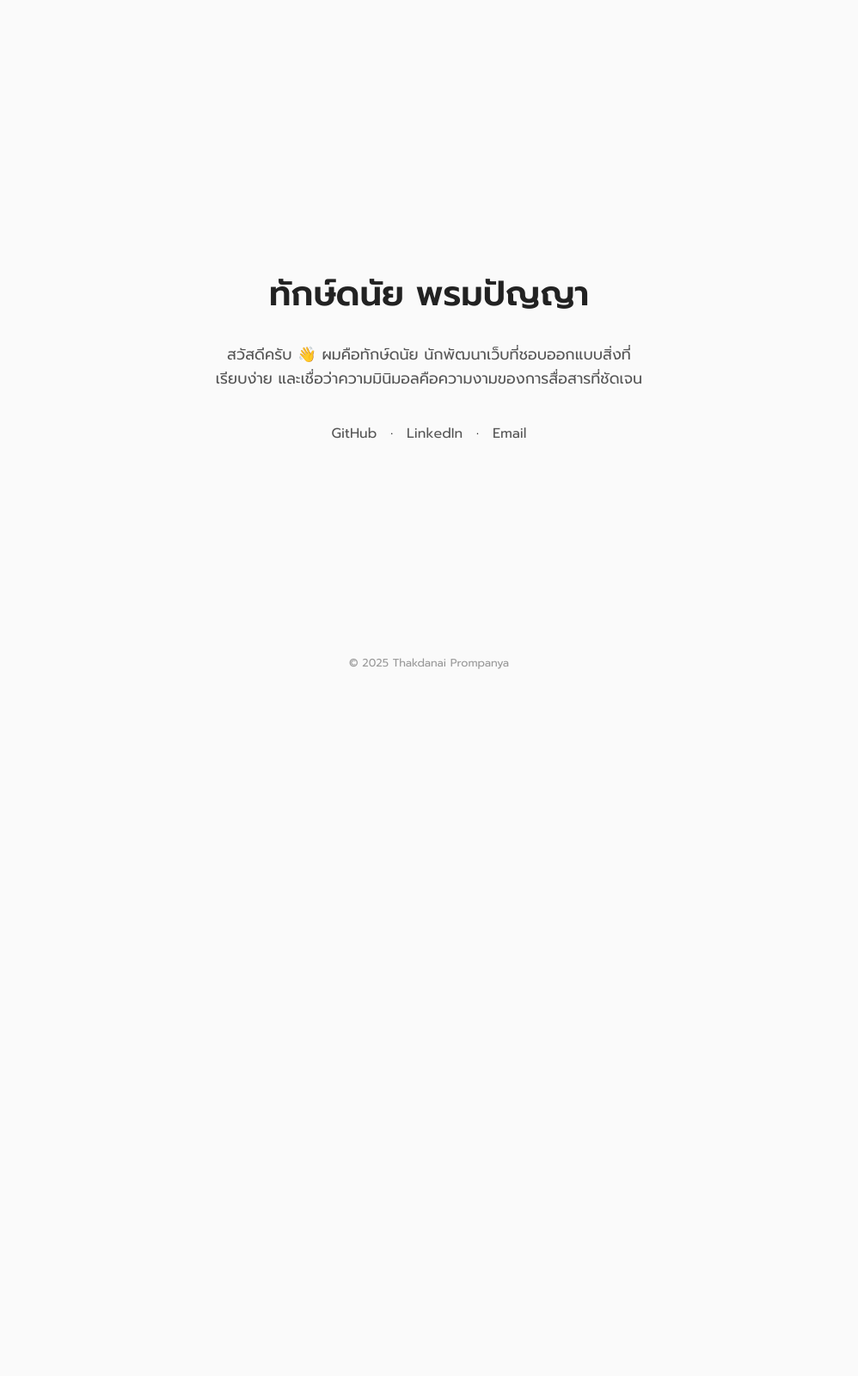
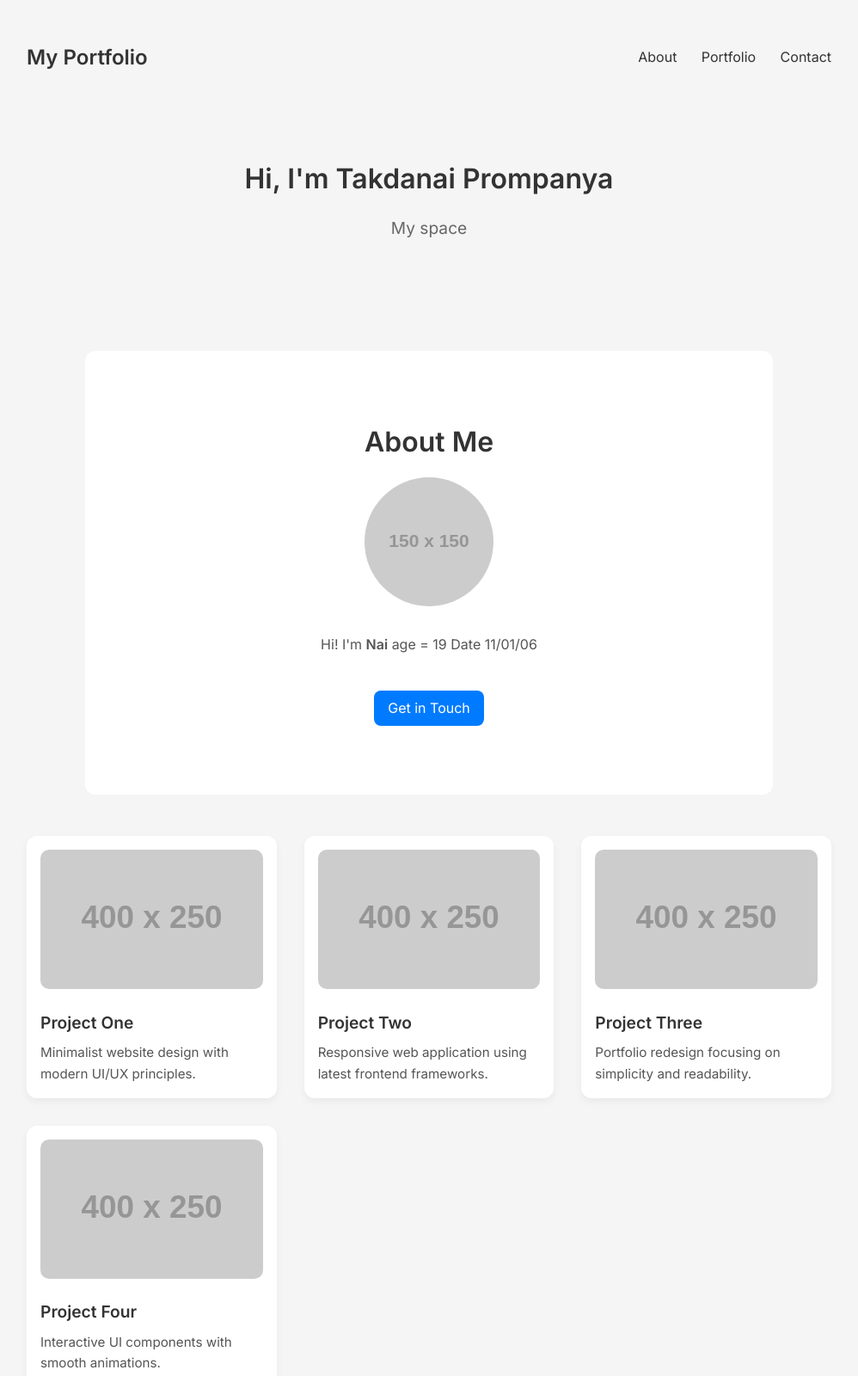
Before and after one commit to 67020971/webappdev101s2, a plain HTML site: page index.html in a window 1280 px wide. Shown: the top 1600 px of the page at 86% size, without its empty margins (141-1139 px from the left). Before the commit the page ends 800 px from the top, so only its background shows below. Drawn offline with Linux system fonts and the light colour scheme; placeholder pictures from the web are drawn by us.

Commit message:
Update index.html

```diff
--- a/index.html
+++ b/index.html
@@ -3,70 +3,193 @@
 <head>
   <meta charset="UTF-8">
   <meta name="viewport" content="width=device-width, initial-scale=1.0">
-  <title>ทักษ์ดนัย พรมปัญญา</title>
+  <title>My Portfolio</title>
+  <link href="https://fonts.googleapis.com/css2?family=Inter:wght@400;600&display=swap" rel="stylesheet">
   <style>
-    /* 🌿 สไตล์มินิมอล */
-    body {
-      font-family: 'Prompt', sans-serif;
-      background-color: #fafafa;
-      color: #222;
-      display: flex;
-      flex-direction: column;
-      justify-content: center;
-      align-items: center;
-      height: 100vh;
+
+    * {
       margin: 0;
+      padding: 0;
+      box-sizing: border-box;
     }
 
-    h1 {
-      font-size: 2.5em;
-      margin-bottom: 0.2em;
-    }
-
-    p {
-      font-size: 1.1em;
-      color: #555;
-      max-width: 500px;
-      text-align: center;
+    body {
+      font-family: 'Inter', sans-serif;
+      background-color: #f5f5f5;
+      color: #333;
       line-height: 1.6;
     }
 
-    .social {
-      margin-top: 20px;
+    a {
+      text-decoration: none;
+      color: inherit;
     }
 
-    .social a {
-      color: #555;
-      text-decoration: none;
-      margin: 0 10px;
+    .container {
+      max-width: 1000px;
+      margin: 0 auto;
+      padding: 2rem;
+    }
+
+    header {
+      display: flex;
+      justify-content: space-between;
+      align-items: center;
+      padding: 1rem 0;
+    }
+
+    header h1 {
+      font-weight: 600;
+      font-size: 1.5rem;
+    }
+
+    nav a {
+      margin-left: 1.5rem;
+      font-weight: 500;
       transition: color 0.3s;
     }
 
-    .social a:hover {
-      color: #000;
+    nav a:hover {
+      color: #007BFF;
+    }
+    .hero {
+      text-align: center;
+      padding: 5rem 1rem;
+    }
+
+    .hero h2 {
+      font-size: 2rem;
+      margin-bottom: 1rem;
+    }
+
+    .hero p {
+      font-size: 1.2rem;
+      color: #666;
+    }
+
+    .portfolio {
+      display: grid;
+      grid-template-columns: repeat(auto-fit, minmax(250px, 1fr));
+      gap: 2rem;
+      margin-top: 3rem;
+    }
+
+    .project {
+      background: #fff;
+      padding: 1rem;
+      border-radius: 12px;
+      box-shadow: 0 4px 10px rgba(0,0,0,0.05);
+      transition: transform 0.3s, box-shadow 0.3s;
+    }
+
+    .project img {
+      width: 100%;
+      border-radius: 10px;
+      margin-bottom: 1rem;
+    }
+
+    .project h3 {
+      font-size: 1.2rem;
+      margin-bottom: 0.5rem;
+    }
+
+    .project p {
+      font-size: 0.95rem;
+      color: #555;
+    }
+
+    .project:hover {
+      transform: translateY(-5px);
+      box-shadow: 0 8px 20px rgba(0,0,0,0.1);
     }
 
     footer {
-      position: absolute;
-      bottom: 20px;
-      font-size: 0.8em;
+      text-align: center;
+      margin-top: 4rem;
+      padding: 2rem 0;
+      font-size: 0.9rem;
       color: #999;
     }
+
+    .btn {
+      display: inline-block;
+      padding: 0.5rem 1rem;
+      background-color: #007BFF;
+      color: #fff;
+      border-radius: 8px;
+      transition: background 0.3s;
+    }
+
+    .btn:hover {
+      background-color: #0056b3;
+    }
+
   </style>
-  <!-- ฟอนต์สวยแบบมินิมอล -->
-  <link href="https://fonts.googleapis.com/css2?family=Prompt:wght@400;600&display=swap" rel="stylesheet">
 </head>
 <body>
-  <h1>ทักษ์ดนัย พรมปัญญา</h1>
-  <p>สวัสดีครับ 👋 ผมคือทักษ์ดนัย นักพัฒนาเว็บที่ชอบออกแบบสิ่งที่เรียบง่าย
-     และเชื่อว่าความมินิมอลคือความงามของการสื่อสารที่ชัดเจน</p>
 
-  <div class="social">
-    <a href="https://github.com/yourusername" target="_blank">GitHub</a> ·
-    <a href="https://www.linkedin.com/in/yourprofile" target="_blank">LinkedIn</a> ·
-    <a href="mailto:your@email.com">Email</a>
+  <div class="container">
+
+    <header>
+      <h1>My Portfolio</h1>
+      <nav>
+        <a href="#about">About</a>
+        <a href="#portfolio">Portfolio</a>
+        <a href="#contact">Contact</a>
+      </nav>
+    </header>
+
+    <section class="hero" id="about">
+      <h2>Hi, I'm Takdanai Prompanya</h2>
+      <p>My space </p>
+    </section>
+
+
+    <section id="about" style="padding:5rem 1rem; background-color:#fff; border-radius:12px; margin-top:3rem; text-align:center; max-width:800px; margin-left:auto; margin-right:auto;">
+    <h2 style="font-size:2rem; margin-bottom:1rem;">About Me</h2>
+    <img src="https://via.placeholder.com/150" alt="Twiligh" style="width:150px; height:150px; border-radius:50%; object-fit:cover; margin-bottom:1.5rem;">
+    <p style="font-size:1rem; color:#555; line-height:1.6;">
+        Hi! I'm <strong>Nai</strong> age = 19 Date 11/01/06
+    </p>
+     <p style="font-size:1rem; color:#555; line-height:1.6; margin-top:1rem;">
+
+    </p>
+    <a href="#contact" class="btn" style="margin-top:1.5rem; display:inline-block;">Get in Touch</a>
+    </section>
+
+    <section class="portfolio" id="portfolio">
+      <div class="project">
+        <img src="https://via.placeholder.com/400x250" alt="Project 1">
+        <h3>Project One</h3>
+        <p>Minimalist website design with modern UI/UX principles.</p>
+      </div>
+      <div class="project">
+        <img src="https://via.placeholder.com/400x250" alt="Project 2">
+        <h3>Project Two</h3>
+        <p>Responsive web application using latest frontend frameworks.</p>
+      </div>
+      <div class="project">
+        <img src="https://via.placeholder.com/400x250" alt="Project 3">
+        <h3>Project Three</h3>
+        <p>Portfolio redesign focusing on simplicity and readability.</p>
+      </div>
+      <div class="project">
+        <img src="https://via.placeholder.com/400x250" alt="Project 4">
+        <h3>Project Four</h3>
+        <p>Interactive UI components with smooth animations.</p>
+      </div>
+    </section>
+
+    <section id="contact" style="text-align:center; margin-top:4rem;">
+      <h2>Contact Me</h2>
+      <p>Want to work together? Reach out!</p>
+      <a href="mailto:twiligh@example.com" class="btn">Email Me</a>
+    </section>
+
+    <footer>
+      &copy; 2025 Twiligh. All rights reserved.
+    </footer>
   </div>
 
-  <footer>© 2025 Thakdanai Prompanya</footer>
 </body>
 </html>
```
